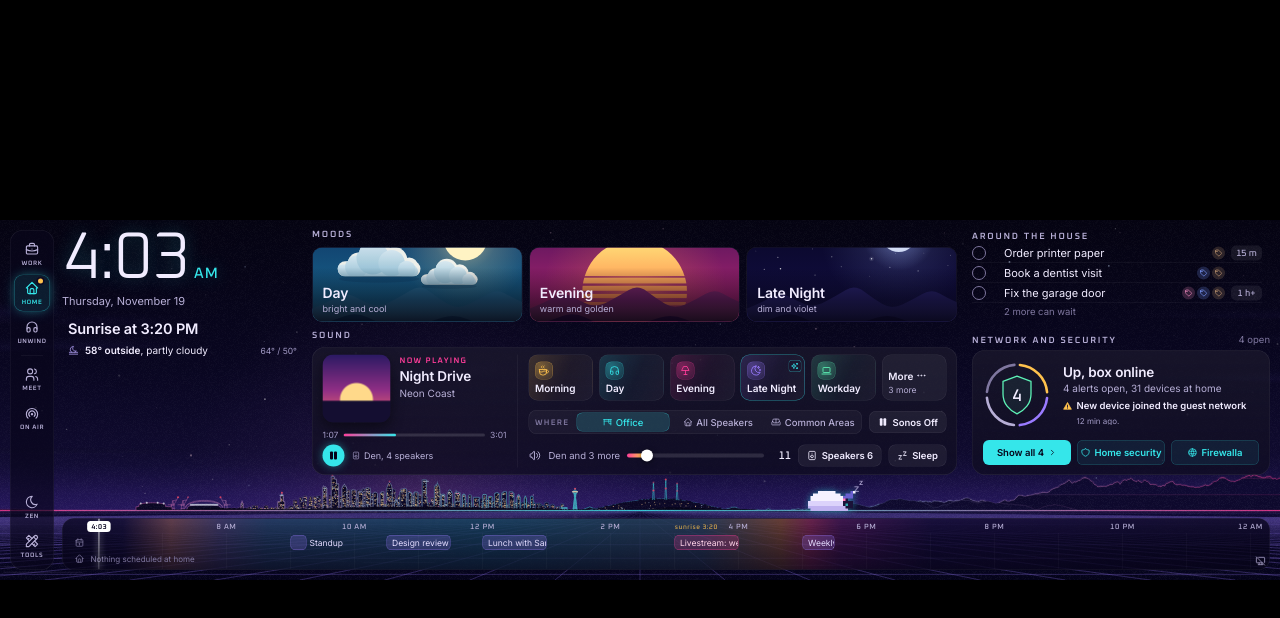
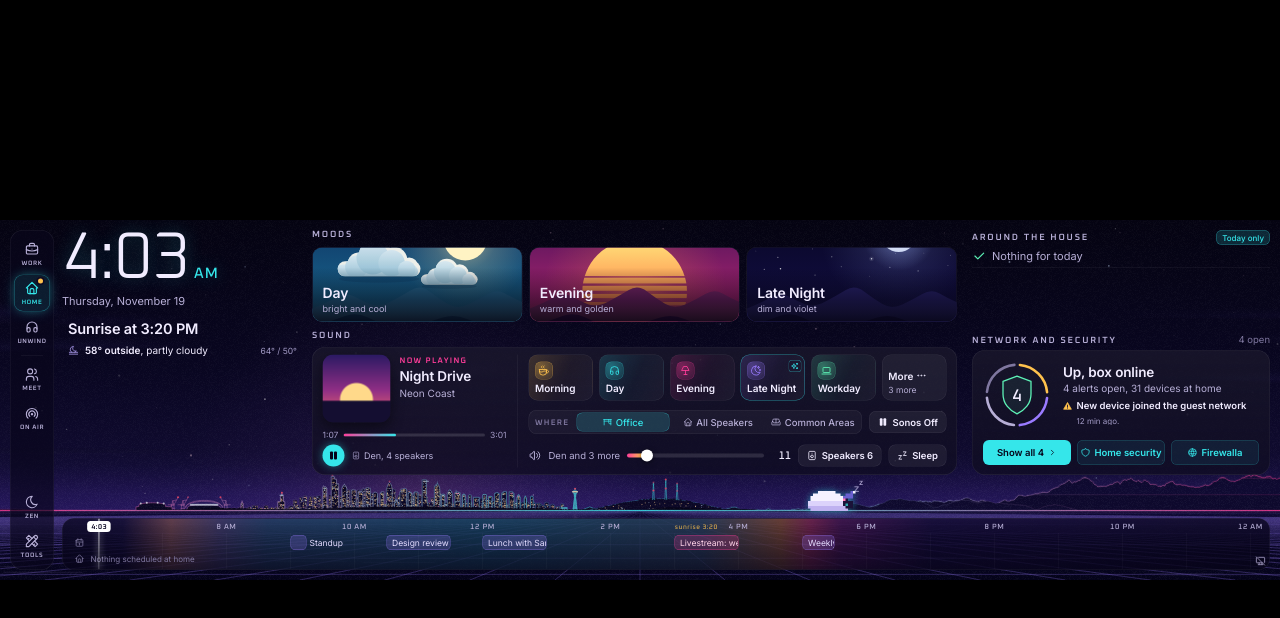
Before and after one commit to havenscr/desktop-widget-wall, a React (Vite) app in the folder wall/: page / in a window 1280 px wide. Both pictures are taken after a click on the button "4 network alerts". Shown: the top 618 px of the page. Built offline with nearby package versions, Linux system fonts and the light colour scheme.

Commit message:
Home: Today only toggle on Around the house

```diff
--- a/wall/src/bridge/devMocks/tasks.ts
+++ b/wall/src/bridge/devMocks/tasks.ts
@@ -1,6 +1,7 @@
 import { knob, longOr } from './long';
 import { reviewNow } from '../../ui/reviewClock';
 import { mocks } from '../tauri';
+import { TODAY_ONLY_KEY } from '../../home/useChores';
 
 type Est = '15' | '30' | '45' | '60plus' | null;
 interface MockTask {
@@ -124,6 +125,14 @@ export function registerTaskMocks(): void {
   else tasks = [...tasks, ...dueToday.slice(0, 5)];
   // `?chores=many`: thirteen home chores; `?chores=timed` adds one due this afternoon at 4:30 PM beside the estimate pills (Home shows five rows that scroll, and "8 more").
   const chores = knob('chores');
+  // Around the house starts with Today only on; the chore states below list undated chores, so they turn it off unless `?todayonly=on`.
+  if (chores) {
+    try {
+      localStorage.setItem(TODAY_ONLY_KEY, knob('todayonly') === 'on' ? 'on' : 'off');
+    } catch {
+      /* storage can be blocked */
+    }
+  }
   if (chores === 'many' || chores === 'timed') {
     const extra = ['Change the furnace filter', 'Call the chimney sweep', 'Renew the car tabs', 'Clean the gutters', 'Oil the squeaky hinge', 'Test the smoke alarms', 'Wash the front windows', 'Restock the pantry'];
     tasks = [...tasks, ...extra.map((title, i): MockTask => ({ id: `th${i + 1}`, title, due: 3 + i, allDay: true, hour: 0, estimate: i % 3 === 0 ? '15' : i % 3 === 1 ? '30' : null, tags: ['home'], bucket: 2 }))];
--- a/wall/src/home/Chores.tsx
+++ b/wall/src/home/Chores.tsx
@@ -1,5 +1,5 @@
 import { IconCheck } from '@tabler/icons-react';
-import { useLayoutEffect, useRef } from 'react';
+import { useLayoutEffect, useRef, useState } from 'react';
 import { tip } from '../ui/HoverTip';
 import { reviewNow } from '../ui/reviewClock';
 import { useRemeasure } from '../ui/useRemeasure';
@@ -10,7 +10,7 @@ import { TickWait } from '../tasks/TaskCard';
 import { clockText } from './sunLine';
 import { useShield } from './NetworkTile';
 import { alertsOpen } from './shieldModel';
-import { useChores } from './useChores';
+import { readTodayOnly, useChores, writeTodayOnly } from './useChores';
 
 /** Rows in view: five, or three while the network card is tall with open alerts. */
 export const ROWS_QUIET = 5;
@@ -49,7 +49,8 @@ export function chorePill(task: Pick<TaskItem, 'due_at' | 'due_is_all_day' | 'es
  * rest as icon dots) and keeps a fixed 62 px column at the right for its pill.
  */
 export function Chores() {
-  const { status, tasks, remaining, marks, hidden, complete } = useChores();
+  const [todayOnly, setTodayOnly] = useState(readTodayOnly);
+  const { status, tasks, remaining, marks, hidden, complete } = useChores(todayOnly);
   const fit = alertsOpen(useShield()) ? ROWS_ALERTS : ROWS_QUIET;
   const ticks = usePendingTicks(complete);
   const now = reviewNow ? reviewNow() : Date.now();
@@ -87,7 +88,7 @@ export function Chores() {
     body = (
       <div className="tk3 clear">
         <IconCheck size={28} stroke={2} aria-hidden="true" />
-        <span className="n">Nothing waiting around the house</span>
+        <span className="n">{todayOnly ? 'Nothing for today' : 'Nothing waiting around the house'}</span>
       </div>
     );
   } else {
@@ -147,6 +148,18 @@ export function Chores() {
         <span className="k">Around the house</span>
         <span className="chores-side">
           {stale && <span className="xs warn-text">Task app not reachable</span>}
+          <button
+            type="button"
+            className={todayOnly ? 'chores-today on' : 'chores-today'}
+            aria-pressed={todayOnly}
+            onClick={() => {
+              writeTodayOnly(!todayOnly);
+              setTodayOnly(!todayOnly);
+            }}
+            {...tip(todayOnly ? 'Showing what is due today or overdue. Click to show everything.' : 'Showing everything. Click to show only what is due today or overdue.')}
+          >
+            Today only
+          </button>
         </span>
       </div>
       {body}
--- a/wall/src/home/useChores.ts
+++ b/wall/src/home/useChores.ts
@@ -7,6 +7,25 @@ import { useVisible } from '../ui/useVisible';
 /** Home lists up to twenty chores (five rows in view, the rest a scroll away). */
 export const CHORES_LIMIT = 20;
 export const CHORES_ARGS = { tag: 'home', limit: CHORES_LIMIT } as const;
+/** With "Today only" on: the same read plus the task app's due filter (due today or overdue; undated tasks are never in it). */
+export const CHORES_TODAY_ARGS = { tag: 'home', due: 'today', limit: CHORES_LIMIT } as const;
+
+/** "Today only" on Around the house is remembered per viewer; on unless stored as off. */
+export const TODAY_ONLY_KEY = 'wall2-chores-today-only';
+export function readTodayOnly(): boolean {
+  try {
+    return localStorage.getItem(TODAY_ONLY_KEY) !== 'off';
+  } catch {
+    return true;
+  }
+}
+export function writeTodayOnly(on: boolean): void {
+  try {
+    localStorage.setItem(TODAY_ONLY_KEY, on ? 'on' : 'off');
+  } catch {
+    /* storage can be blocked; the choice is a convenience */
+  }
+}
 
 export interface ChoresState {
   status: 'loading' | 'ready' | 'unconfigured' | 'error';
@@ -31,7 +50,7 @@ interface Summary {
  * the save settled may bring a ticked row back. A failed save brings the row back
  * marked "failed".
  */
-export function useChores(): ChoresState {
+export function useChores(todayOnly = false): ChoresState {
   const visible = useVisible();
   const [status, setStatus] = useState<ChoresState['status']>('loading');
   const [tasks, setTasks] = useState<TaskItem[]>([]);
@@ -39,6 +58,8 @@ export function useChores(): ChoresState {
   const [marks, setMarks] = useState<Record<string, RowMark>>({});
   const [hidden, setHidden] = useState<ReadonlySet<string>>(new Set());
   const mounted = useRef(false);
+  const todayRef = useRef(todayOnly);
+  todayRef.current = todayOnly;
   const inFlight = useRef(false);
   const queued = useRef(false);
   const timers = useRef(new Set<ReturnType<typeof setTimeout>>());
@@ -62,7 +83,7 @@ export function useChores(): ChoresState {
   const read = useCallback(async () => {
     const mine = ++started.current;
     try {
-      const r = await invoke<Summary>('wall2_tasks_summary', { ...CHORES_ARGS });
+      const r = await invoke<Summary>('wall2_tasks_summary', { ...(todayRef.current ? CHORES_TODAY_ARGS : CHORES_ARGS) });
       if (!mounted.current) return;
       const fresh = Array.isArray(r?.next) ? r.next.slice(0, CHORES_LIMIT) : [];
       const settled: string[] = [];
@@ -110,7 +131,7 @@ export function useChores(): ChoresState {
     void refresh();
     const id = setInterval(() => void refresh(), REFRESH_MS);
     return () => clearInterval(id);
-  }, [visible, refresh]);
+  }, [visible, refresh, todayOnly]);
 
   const complete = useCallback(
     (id: string) => {
--- a/wall/src/styles/home.css
+++ b/wall/src/styles/home.css
@@ -240,6 +240,34 @@
   align-items: baseline;
   gap: 14px;
   white-space: nowrap;
+}
+.chores-head {
+  align-items: center;
+}
+/* Today only: the Sound card's place chip look (.seg, .seg.on), a little shorter so the heading row keeps its height. */
+.chores-today {
+  flex: none;
+  height: 30px;
+  margin: -4px 0;
+  padding: 0 12px;
+  border-radius: 12px;
+  font: 500 16px/1 var(--body);
+  color: var(--dim);
+  white-space: nowrap;
+  cursor: pointer;
+}
+.chores-today:hover {
+  color: var(--tx);
+  background: rgba(255, 255, 255, 0.06);
+}
+.chores-today.on {
+  color: var(--cyan);
+  background: rgba(53, 230, 234, 0.16);
+  box-shadow: inset 0 0 0 1px rgba(53, 230, 234, 0.45);
+}
+.chores-today:focus-visible {
+  outline: 3px solid var(--cyan);
+  outline-offset: 2px;
 }
 .home .tk3 {
   display: flex;
```
Also changed, not shown: wall/scripts/areas/due-today.mjs (+17 -0 lines), 2 other files (tests, documents, lock files or other folders).
